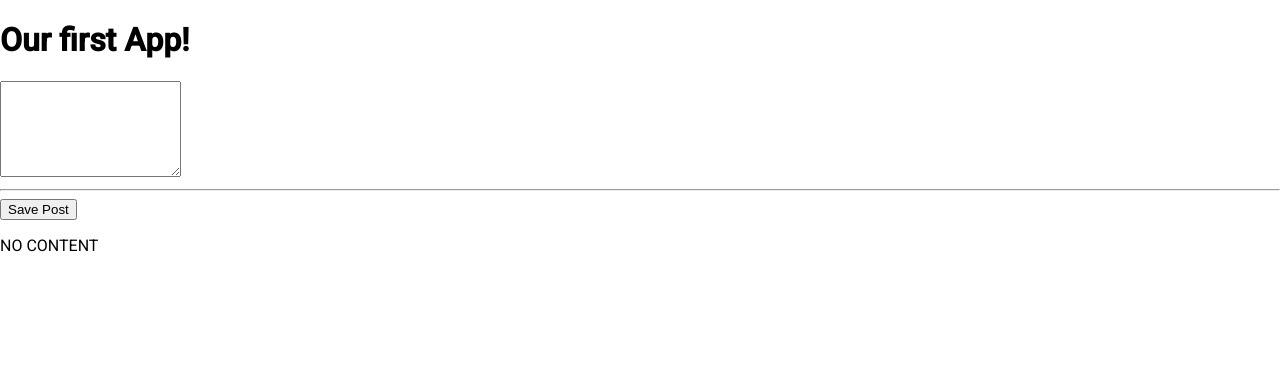
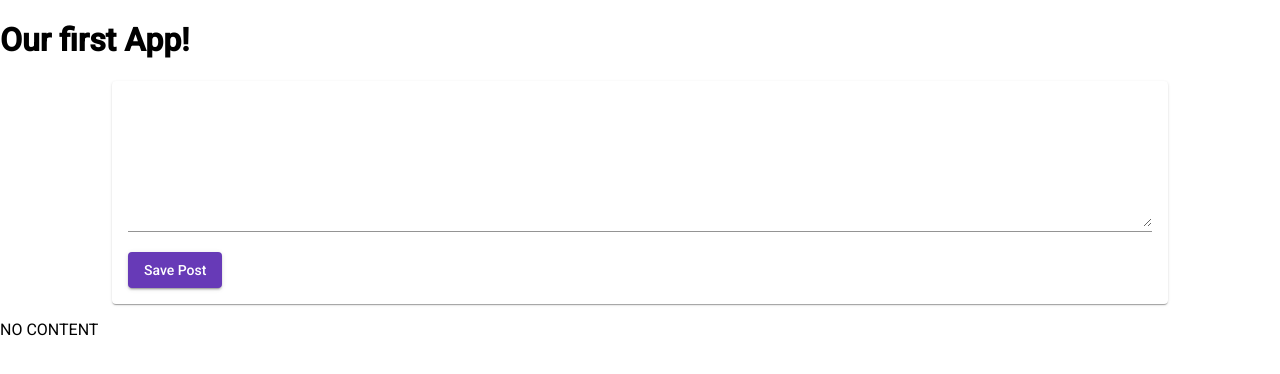
Before and after one commit to PeterJacobo/mean-course, an Angular app: page / in a window 1280 px wide. Shown: the top 374 px of the page. Built offline with nearby package versions, Linux system fonts and the light colour scheme.

Commit message:
Installing Angular Material

```diff
--- /dev/null
+++ b/src/app/posts/post-create/post-create.component.css
@@ -0,0 +1,9 @@
+mat-card {
+  width: 80%;
+  margin: auto;
+}
+
+mat-form-field,
+textarea {
+   width: 100%;
+}
--- a/src/app/posts/post-create/post-create.component.html
+++ b/src/app/posts/post-create/post-create.component.html
@@ -1,4 +1,10 @@
-<textarea rows="6" [(ngModel)]="enteredValue"></textarea>
-<hr>
-<button (click)="onAddPost()">Save Post</button>
+<mat-card>
+  <mat-form-field>
+    <textarea matInput rows="6" [(ngModel)]="enteredValue"></textarea>
+  </mat-form-field>
+  <button
+    mat-raised-button
+    color="primary"
+    (click)="onAddPost()">Save Post</button>
+</mat-card>
 <p>{{ newPost }}</p>
--- a/src/app/posts/post-create/post-create.component.ts
+++ b/src/app/posts/post-create/post-create.component.ts
@@ -2,7 +2,8 @@
 
 @Component({
   selector: 'app-post-create',
-  templateUrl: './post-create.component.html'
+  templateUrl: './post-create.component.html',
+  styleUrls: ['./post-create.component.css']
 })
 export class PostCreateComponent {
   enteredValue = '';
```
Also changed, not shown: src/app/app.module.ts (+8 -2 lines).
